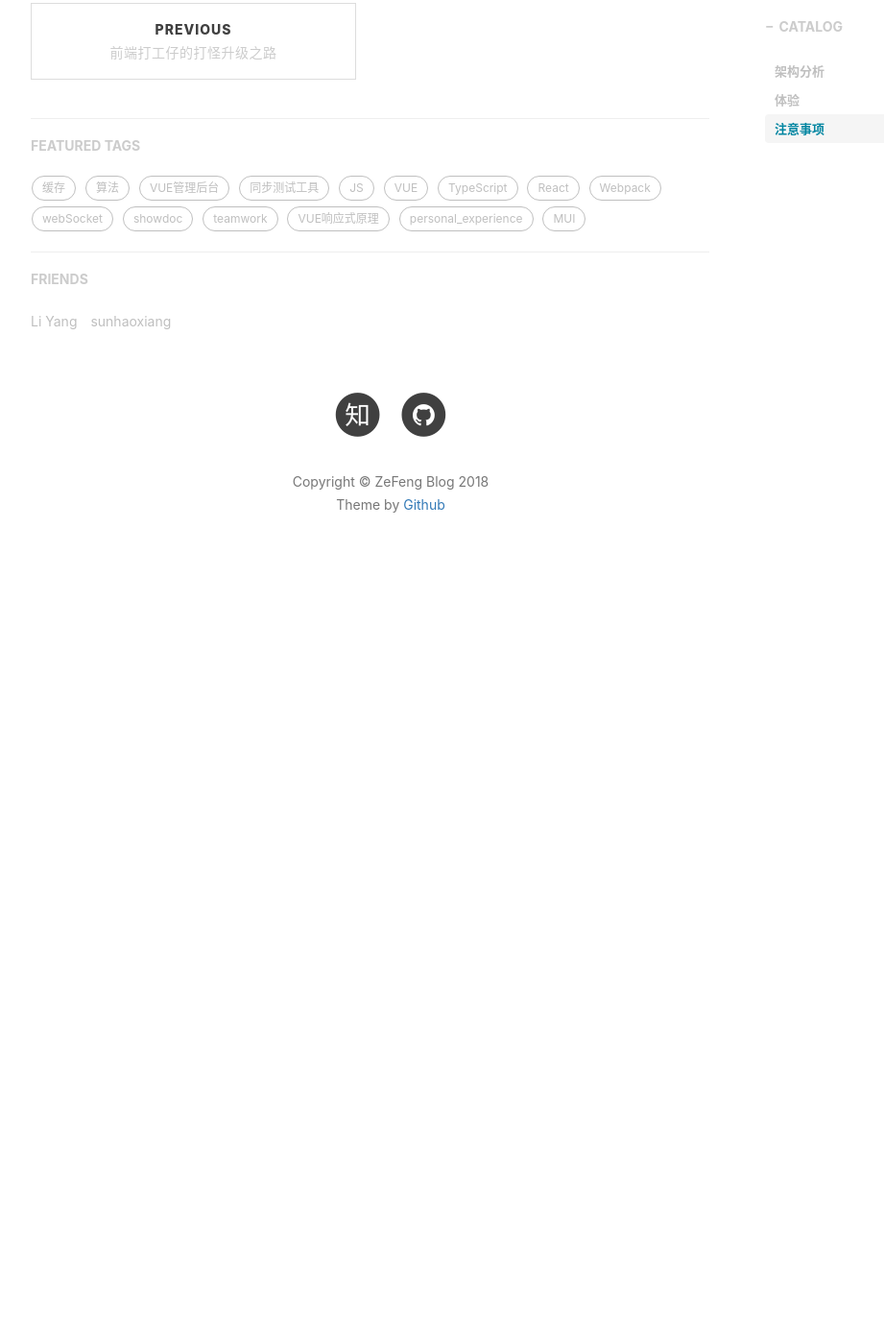
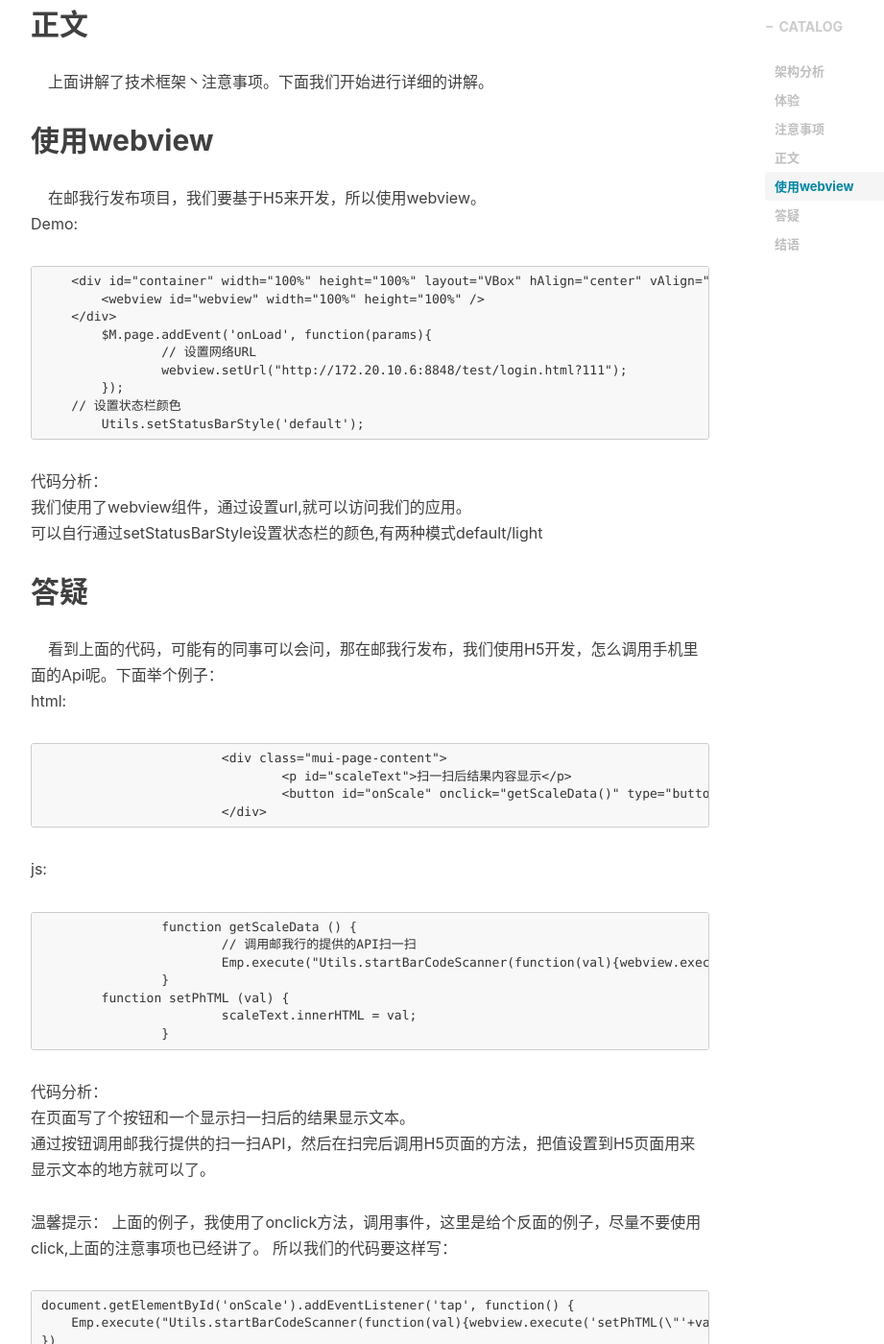
Before and after one commit to 00feng00/00feng00.github.io, a Jekyll site: the page built from _posts/2018-11-18-mui-instructions.markdown, in a window 1280 px wide and 1400 px high, scrolled down 7133 px. Shown: the whole window at 96% size, without its empty margins (233-1154 px from the left). Built offline with Jekyll 4.4.1, drawn with Linux system fonts in a browser that asks for light colours; nearby versions of some CDN libraries; comment, search, counter and statistics services are not loaded; before the commit the page ends 7763 px from its top, so only the background shows below that; some of the changed text lies outside the part shown.

Commit message:
Update 2018-11-18-mui-instructions.markdown

````diff
--- a/_posts/2018-11-18-mui-instructions.markdown
+++ b/_posts/2018-11-18-mui-instructions.markdown
@@ -37,6 +37,7 @@ H5的技术栈有好几种，这里个人推荐使用VUE，因为后面的更新
 &nbsp;&nbsp;从上面的架构分析，我们可以很清晰的看到，我们是使用H5来开发的。<br/>
 MUI UI 控件:<br/>
 <img src="https://00feng00.github.io/img/mui-code-m.png"> <br/>
+<br/>
 UI 列表：<br/>
 <img src="https://00feng00.github.io/img/mui-ui-01.png">
 <img src="https://00feng00.github.io/img/mui-ui-02.png">
@@ -95,3 +96,70 @@ UI 列表：<br/>
 最后有个点需要注意的：<br/>
 mui为简化开发，将plusReady事件封装成了mui.plusReady()方法，凡涉及到HTML5+的api，建议都写在mui.plusReady方法中；<br/>
 否则可能会报“plus is not defined”的错误；<br/>
+
+
+## 正文
+&nbsp;&nbsp;&nbsp;&nbsp;上面讲解了技术框架丶注意事项。下面我们开始进行详细的讲解。
+
+## 使用webview
+&nbsp;&nbsp;&nbsp;&nbsp;在邮我行发布项目，我们要基于H5来开发，所以使用webview。<br/>
+Demo:<br/>
+
+```
+    <div id="container" width="100%" height="100%" layout="VBox" hAlign="center" vAlign="middle" >
+        <webview id="webview" width="100%" height="100%" />
+    </div>
+	$M.page.addEvent('onLoad', function(params){
+		// 设置网络URL
+		webview.setUrl("http://172.20.10.6:8848/test/login.html?111");
+	});
+    // 设置状态栏颜色
+	Utils.setStatusBarStyle('default');
+```
+代码分析：<br/>
+我们使用了webview组件，通过设置url,就可以访问我们的应用。<br/>
+可以自行通过setStatusBarStyle设置状态栏的颜色,有两种模式default/light<br/>
+
+## 答疑
+&nbsp;&nbsp;&nbsp;&nbsp;看到上面的代码，可能有的同事可以会问，那在邮我行发布，我们使用H5开发，怎么调用手机里面的Api呢。下面举个例子：<br/>
+html:<br/>
+```
+			<div class="mui-page-content">
+				<p id="scaleText">扫一扫后结果内容显示</p>
+				<button id="onScale" onclick="getScaleData()" type="button" class="mui-btn mui-btn-green">扫一扫</button>
+			</div>
+```
+js:<br/>
+```
+		function getScaleData () {
+			// 调用邮我行的提供的API扫一扫
+			Emp.execute("Utils.startBarCodeScanner(function(val){webview.execute('setPhTML(\"'+val+'\")')})");
+		}
+        function setPhTML (val) {
+			scaleText.innerHTML = val;
+		}
+```
+代码分析：<br/>
+在页面写了个按钮和一个显示扫一扫后的结果显示文本。<br/>
+通过按钮调用邮我行提供的扫一扫API，然后在扫完后调用H5页面的方法，把值设置到H5页面用来显示文本的地方就可以了。<br/>
+<br/>
+温馨提示：
+上面的例子，我使用了onclick方法，调用事件，这里是给个反面的例子，尽量不要使用click,上面的注意事项也已经讲了。
+所以我们的代码要这样写：
+```
+document.getElementById('onScale').addEventListener('tap', function() {
+    Emp.execute("Utils.startBarCodeScanner(function(val){webview.execute('setPhTML(\"'+val+'\")')})");
+})
+```
+
+通过这种方式，如果在邮我行上发布的项目，要调用手机的API，我们就需要使用这种方式来实现。<br/>
+如果是通过mui打包发行的我们直接使用mui提供的API就可以了，不需要调用邮我行的API。<br/>
+
+
+
+
+
+
+## 结语
+文末，个人建议：减少css二次渲染，就是少用复杂的选择器，少用padding、margin这些会二次修正页面的css。
+如果追求极致的话，那jquery、zepto这些框架也不要使用，手机上都是webkit引擎，直接写document的api操作dom即没有兼容问题又没有效率问题。
````
